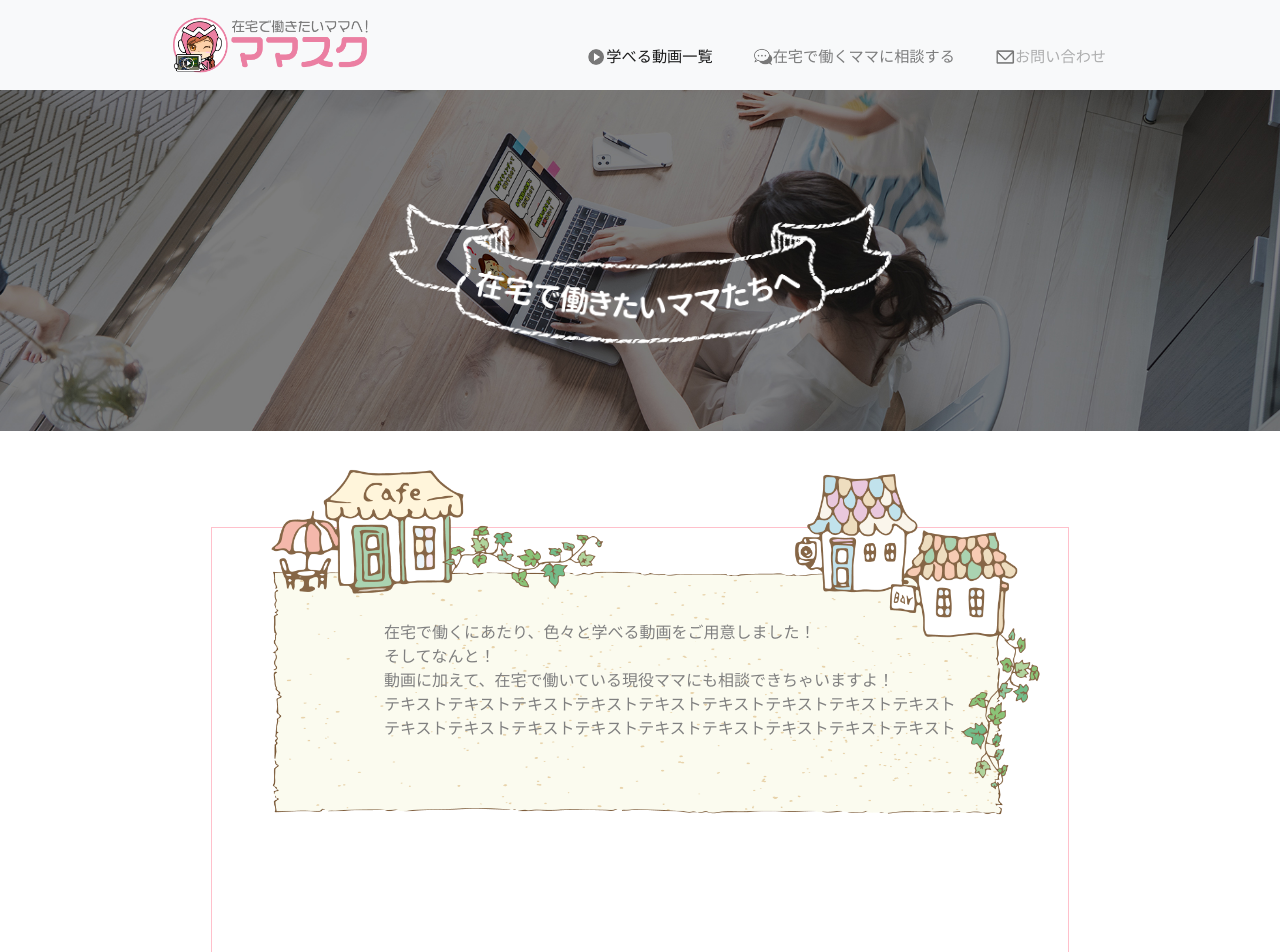
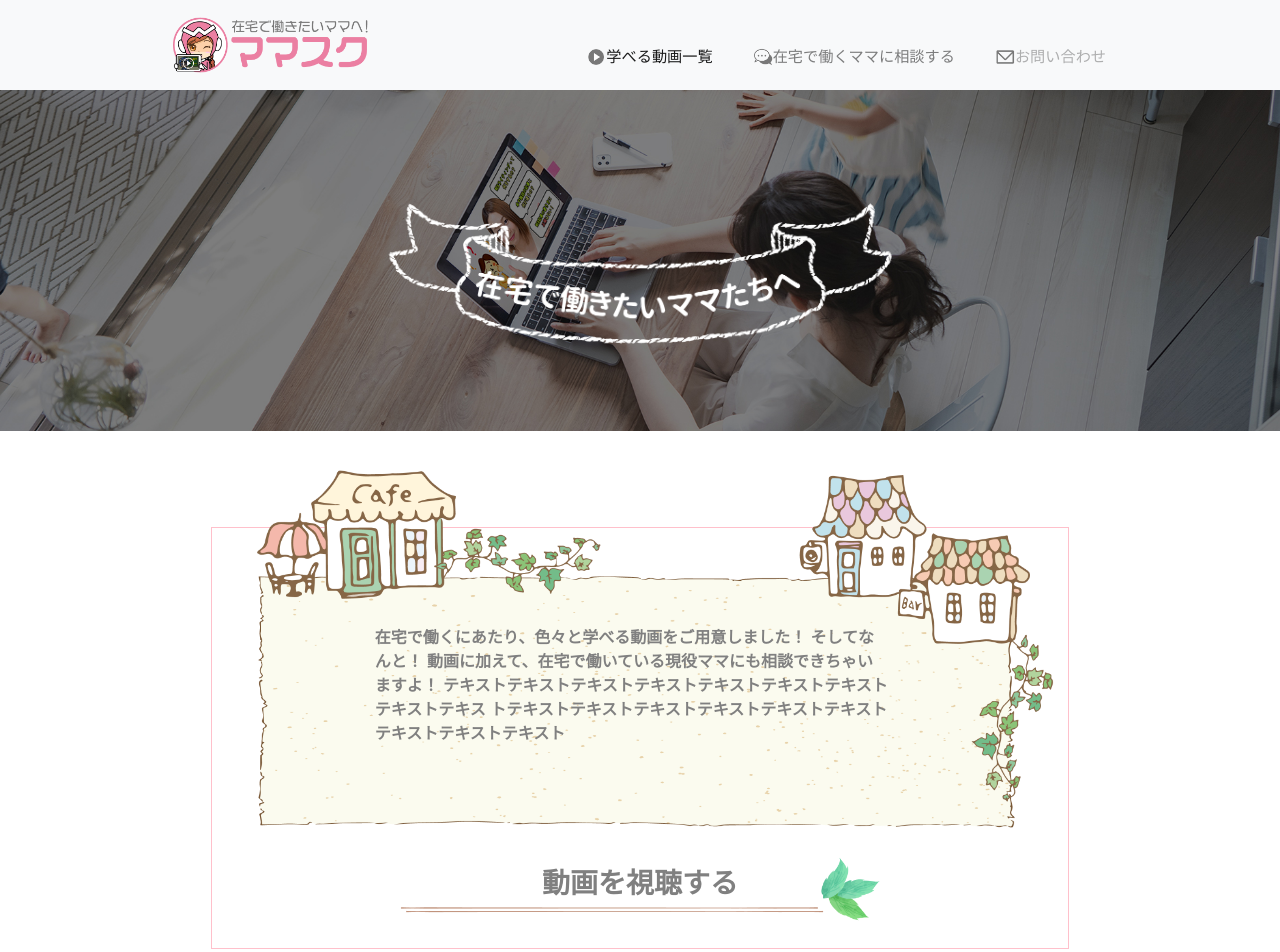
Before and after one commit to phann-phearoen/mamasuku-repos, a Vue app: page / in a window 1280 px wide. Shown: the top 952 px of the page. Built offline with nearby package versions, Linux system fonts and the light colour scheme.

Commit message:
Added Welcome Section

```diff
--- a/package.json
+++ b/package.json
@@ -9,7 +9,8 @@
   },
   "dependencies": {
     "core-js": "^3.6.5",
-    "vue": "^3.0.0"
+    "vue": "^3.0.0",
+    "vuex": "^4.0.2"
   },
   "devDependencies": {
     "@vue/cli-plugin-babel": "~4.5.0",
--- a/public/index.html
+++ b/public/index.html
@@ -8,6 +8,9 @@
     <title>ママスク</title>
     <!-- Latest compiled and minified CSS -->
     <link rel="stylesheet" href="https://cdn.jsdelivr.net/npm/bootstrap@4.6.0/dist/css/bootstrap.min.css" integrity="sha384-B0vP5xmATw1+K9KRQjQERJvTumQW0nPEzvF6L/Z6nronJ3oUOFUFpCjEUQouq2+l" crossorigin="anonymous">
+    <link rel="preconnect" href="https://fonts.googleapis.com">
+    <link rel="preconnect" href="https://fonts.gstatic.com" crossorigin>
+    <link href="https://fonts.googleapis.com/css2?family=M+PLUS+Rounded+1c:wght@300;400&display=swap" rel="stylesheet">
   </head>
   <body>
     <noscript>
--- a/src/components/Douga.vue
+++ b/src/components/Douga.vue
@@ -1,50 +1,49 @@
 <template>
-    <div class="container">
-        <div class="wrapper">
-            <img class="img-fluid" src="../assets/parts01.png" alt="part01">
-            <p class="plus-text">{{ welcomeTexts }}</p>
-        </div>
-    </div>
+    <normal :welcomeTexts="welcomeTexts" v-if="screenMode === 'normal'"></normal>
+    <tablet :welcomeTexts="welcomeTexts" v-else-if="screenMode === 'tablet'"></tablet>
+    <mobile :welcomeTexts="welcomeTexts" v-else></mobile>
 </template>
 
 <script>
+import Mobile from './douga-toggles/Mobile.vue';
+import Normal from './douga-toggles/Normal.vue';
+import Tablet from './douga-toggles/Tablet.vue';
+
 export default {
+  components: { Normal, Tablet, Mobile },
     data() {
         return {
-        welcomeTexts:
-        `在宅で働くにあたり、色々と学べる動画をご用意しました！
-そしてなんと！
-動画に加えて、在宅で働いている現役ママにも相談できちゃいますよ！
-テキストテキストテキストテキストテキストテキストテキストテキストテキスト
-テキストテキストテキストテキストテキストテキストテキストテキストテキスト`,
+        screenMode: null,
+        screenWidth: 0,
+        }
+    },
+    created() {
+        window.addEventListener('resize', this.handleResize);
+        this.handleResize();
+    },
+    unmounted() {
+        window.removeEventListener('resize', this.handleResize);
+    },
+    methods: {
+        handleResize() {
+            this.screenWidth = window.innerWidth;
+        }
+    },
+    watch: {
+        screenWidth(val){
+        if(val > 960){
+            this.screenMode = 'normal';
+        }
+        else if(val > 500){
+            this.screenMode = 'tablet';
+        }
+        else
+            this.screenMode = 'mobile';
         }
     }
 }
 </script>
 
 <style scoped>
-.container{
-    border: 1.5px solid pink;
-    width: 67%;
-    height: 1000px;
-    margin-top: 6em;
-}
-.img-fluid{
-    width: 96%;
-    margin-top: -5em;
-    margin-left: 2em;
-}
-.wrapper{
-    position: relative;
-    display: block;
-}
-.plus-text{
-    left: 19%;
-    top: 30%;
-    position: absolute;
-    width: 60%;
-    font-size: 1em;
-    color: grey;
-    white-space: pre;
-}
-</style>
+
+</style>TabletMobile
--- /dev/null
+++ b/src/components/douga-toggles/DougaCard.vue
@@ -0,0 +1,28 @@
+<template>
+    <li class="col-lg-6">
+        <h4 class="title">{{ title }}</h4>
+        <img :src="clip" alt="" class="img-fluid clip">
+        <p class="description">{{ description }}</p>
+    </li>
+</template>
+
+<script>
+export default {
+    props: ['title', 'clip', 'description'],
+}
+</script>
+
+<style scoped>
+.title{
+   color: #eb7fa2;
+   font-family: 'M PLUS Rounded 1c', sans-serif;
+   font-weight: 500;
+   font-size: 24px;
+}
+.description{
+    color: #787878;
+    font-family: 'M PLUS Rounded 1c', sans-serif;
+   font-weight: 400;
+   font-size: 18px;
+}
+</style>
--- /dev/null
+++ b/src/components/douga-toggles/Mobile.vue
@@ -0,0 +1,49 @@
+<template>
+    <div class="row">
+        <div class="container containerMobile">
+            <div class="wrapperMobile" >
+                <img class="img-fluidMobile" src="../../assets/parts02.png" alt="part02">
+                <p class="plus-textMobile">{{ welcomeTexts }}</p>
+            </div>
+        </div>
+    </div>
+</template>
+
+<script>
+export default {
+    computed: {
+        welcomeTexts() {
+            return this.$store.getters.welcomeTexts;
+        }
+    }
+}
+</script>
+
+<style scoped>
+.containerMobile{
+    margin-top: 2.5em;
+    margin-left: .8em;
+    width: 95%;
+    height: auto;
+}
+.wrapperMobile{
+    position: relative;
+    background-color: #f9f5ed;
+    height: 160px
+}
+.img-fluidMobile{
+    width: 96%;
+    margin-top: -2em;
+    margin-left: 2em;
+}
+.plus-textMobile{
+    left: 10%;
+    top: 20%;
+    position: absolute;
+    width: 80%;
+    font-size: .7em;
+    color: grey;
+    font-family: 'M PLUS Rounded 1c', sans-serif;
+    font-weight: 400;
+}
+</style>
--- /dev/null
+++ b/src/components/douga-toggles/Normal.vue
@@ -0,0 +1,83 @@
+<template>
+    <div class="container containerNormal">
+        <div class="row">
+            <div class="wrapper">
+                <img class="img-fluid img-fluidNormal" src="../../assets/parts01.png" alt="part01">
+                <p class="plus-text">{{ welcomeTexts }}</p>
+            </div>
+        </div>
+        <div class="row mt-3">
+            <div class="title-wrapper">
+                <h3 class="title">動画を視聴する</h3>
+                <img src="../../assets/parts03.png" alt="parts03" class="img-fluid parts03">
+            </div>
+        </div>
+        <div class="row">
+            <ul>
+                <douga-card
+                v-for="(mama, i) in dougaMama"
+                :key="i"
+                :title="mama.title"
+                :clip="mama.clip"
+                :description="mama.description"
+                ></douga-card>
+            </ul>
+        </div>
+    </div>
+</template>
+
+<script>
+import DougaCard from './DougaCard.vue';
+export default {
+    components: { DougaCard },
+    computed: {
+        welcomeTexts() {
+            return this.$store.getters.welcomeTexts;
+        },
+        dougaMama() {
+            return this.$store.getters['dougaModule/dougaMama'];
+        }
+    }
+}
+</script>
+
+<style scoped>
+.title{
+    color: grey;
+    font-family: 'M PLUS Rounded 1c', sans-serif;
+    font-weight: 600;
+}
+.parts03{
+    width: 60%;
+    margin-top: -4em;
+}
+.title-wrapper{
+    text-align: center;
+}
+
+.containerNormal{
+    border: 1.5px solid pink;
+    width: 67%;
+    margin-top: 6em;
+}
+.img-fluidNormal{
+    width: 96%;
+    margin-top: -5em;
+    margin-left: 2em;
+}
+.wrapper{
+    position: relative;
+    display: block;
+    height: auto;
+}
+.plus-text{
+    left: 19%;
+    top: 30%;
+    position: absolute;
+    width: 60%;
+    font-size: 1em;
+    color: grey;
+    font-family: 'M PLUS Rounded 1c', sans-serif;
+    font-weight: 600;
+}
+</style>
--- /dev/null
+++ b/src/components/douga-toggles/Tablet.vue
@@ -0,0 +1,49 @@
+<template>
+    <div class="row">
+        <div class="container containerTablet">
+            <div class="wrapperTablet" >
+                <img class="img-fluidTablet" src="../../assets/parts02.png" alt="part02">
+                <p class="plus-textTablet">{{ welcomeTexts }}</p>
+            </div>
+        </div>
+    </div>
+</template>
+
+<script>
+export default {
+    computed: {
+        welcomeTexts() {
+            return this.$store.getters.welcomeTexts;
+        }
+    }
+}
+</script>
+
+<style scoped>
+.containerTablet{
+    margin-left: 2.5em;
+    width: 100%;
+    margin-top: 3.5em;
+    height: auto;
+}
+.wrapperTablet{
+    position: relative;
+    background-color: #f9f5ed;
+    height: 200px
+}
+.img-fluidTablet{
+    width: 100%;
+    margin-top: -4em;
+    margin-left: 2em;
+}
+.plus-textTablet{
+    left: 12%;
+    top: 40%;
+    position: absolute;
+    width: 75%;
+    font-size: 1rem;
+    color: grey;
+    font-family: 'M PLUS Rounded 1c', sans-serif;
+    font-weight: 500;
+}
+</style>
--- /dev/null
+++ b/src/store/dougaModule.js
@@ -0,0 +1,18 @@
+import { createStore } from "vuex";
+
+const douga = createStore({
+    namespaced: true,
+    state() {
+        return {
+            dougaMama: {
+                title: 'タイトルタイトルタイトルタイトル',
+                clip: '../assets/clip.png',
+                description: `テキストテキストテキストテキストテキストテキストテキストテキストテキストテキストテキストテキスト。
+                    テキストテキストテキストテキストテキストテキストテキストテキストテキストテキストテキストテキスト。`
+            },
+        }
+    },
+
+});
+
+export default douga;
--- /dev/null
+++ b/src/store/index.js
@@ -0,0 +1,25 @@
+import { createStore } from "vuex";
+import douga from "./dougaModule";
+
+const store = createStore({
+    modules: {
+        dougaModule: douga
+    },
+    state() {
+        return {
+            welcomeTexts:
+            '在宅で働くにあたり、色々と学べる動画をご用意しました！' + '\n' +
+            'そしてなんと！\n' +
+            '動画に加えて、在宅で働いている現役ママにも相談できちゃいますよ！\n' +
+            'テキストテキストテキストテキストテキストテキストテキストテキストテキス\n' +
+            'トテキストテキストテキストテキストテキストテキストテキストテキストテキスト',
+        }
+    },
+    getters: {
+        welcomeTexts (state) {
+            return state.welcomeTexts;
+        }
+    }
+});
+
+export default store;
```
Also changed, not shown: src/main.js (+6 -1 lines), src/store/soudanModule.js (added), 1 other file (tests, documents, lock files or other folders).
